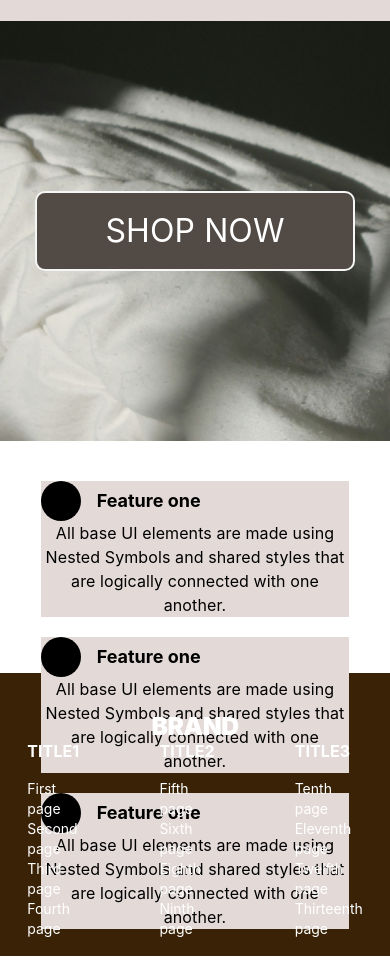
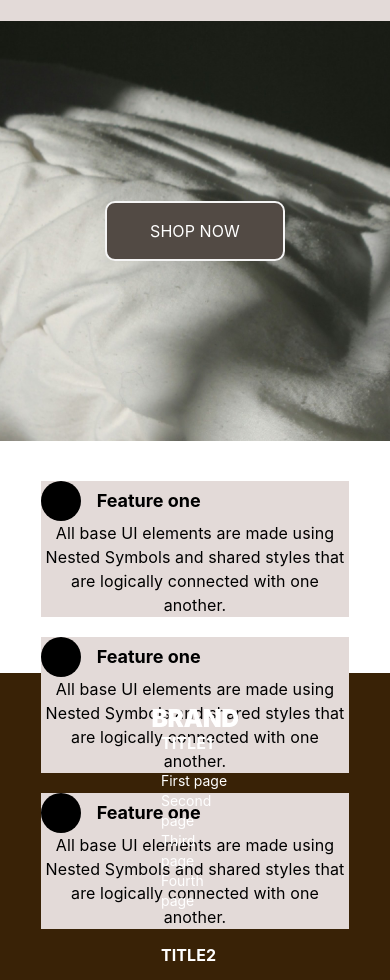
Before and after one commit to gaga-chituashvili/homework_10, a plain HTML site: page index.html in a window 390 px wide. Shown: the part 75-1055 px from the top of the page. Before the commit the page ends 1031 px from the top, so only its background shows below. Drawn offline with Linux system fonts and the light colour scheme.

Commit message:
homework_10

```diff
--- a/css/style.css
+++ b/css/style.css
@@ -147,7 +147,6 @@
 /*footer*/
 
 .footer {
-    height: 336px;
     display: flex;
     justify-content: space-between;
     align-items: center;
--- a/css/tablets.css
+++ b/css/tablets.css
@@ -1 +1,21 @@
 /* 768-481 */
+
+
+@media (max-width:675px){
+    /*footer*/
+    .footer{
+        height: 619px;
+        padding: 32px 187px;
+    }
+    .footer_section{
+        flex-direction: column;
+        row-gap: 32px;
+    }
+    /*section1*/
+    .section1_button{
+        font-size: 16px;
+        line-height: 24px;
+        width: 180px;
+        height: 60px;
+    }
+}
```
Also changed, not shown: index.html (+4 -2 lines), 1 other file.
